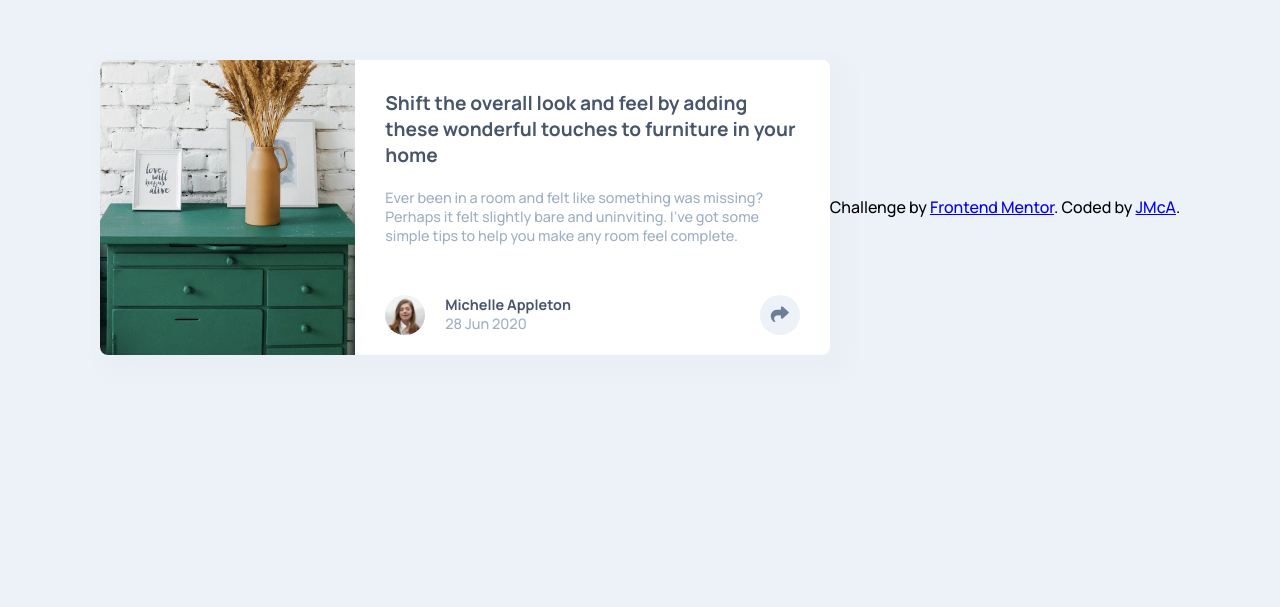
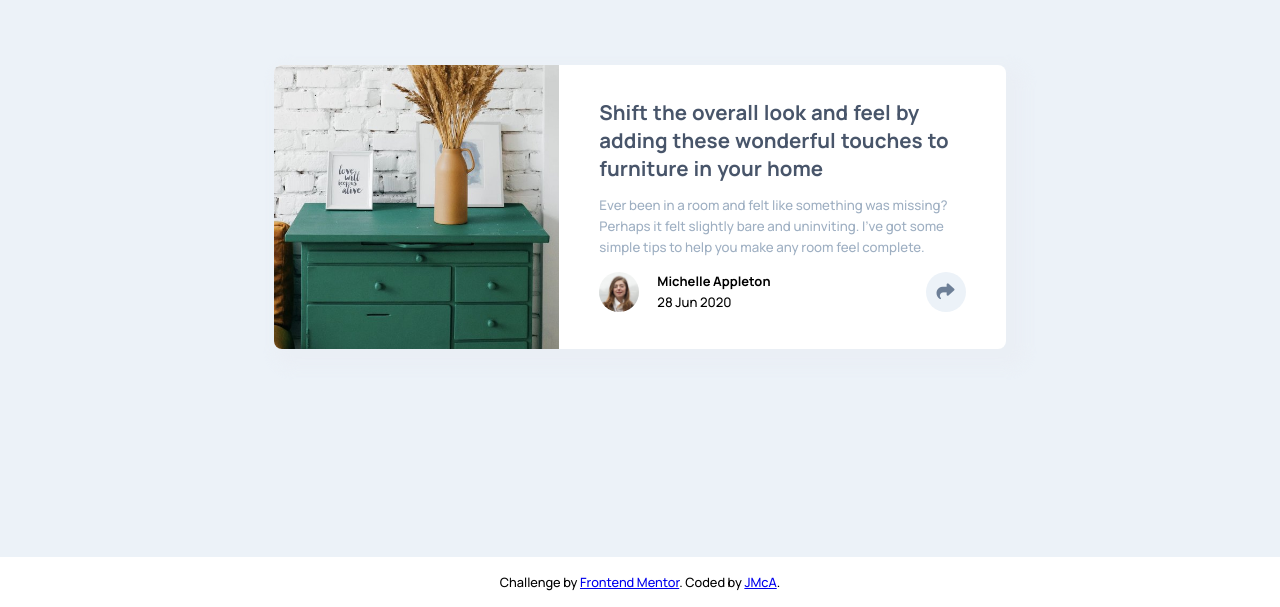
Before and after one commit to JMcAleenon01/article-preview-component, a plain HTML site: page index.html in a window 1280 px wide. Shown: the part 193-800 px from the top of the page. Drawn offline with Linux system fonts and the light colour scheme.

Commit message:
Updating style.css for responsiveness
Elaborated in last commit on this.

```diff
--- a/css/style.css
+++ b/css/style.css
@@ -21,8 +21,8 @@ body {
 }
 
 main {
-    width: 330px;
-    min-height: 280px;
+    width: 20.5rem;
+    min-height: 32.4rem;
     box-shadow: 10px 10px 13px 9px rgba(234, 237, 244, 0.75);
     -webkit-box-shadow: 10px 10px 13px 9px rgba(234, 237, 244, 0.75);
     -moz-box-shadow: 10px 10px 13px 9px rgba(234, 237, 244, 0.75);
@@ -32,29 +32,37 @@ main {
     border-radius: 0.5rem;
 }
 
+header {
+    height: 12.5rem;
+}
+
 header img {
+    height: 100%;
     width:100%;
     border-radius: 0.5rem 0.5rem 0 0;
 }
 
+section {
+    margin-bottom: 15px;
+}
 
 section, footer {
-    padding: 10px 30px;
+    padding: 0px 32px;
 }
 
-section h1, section h2 {
-    margin: 20px 0;
-}
-
-h1 {
-    font-size: 1.2rem;
+section h1 {
+    margin-top: 37px;
+    font-size: 1rem;
+    word-spacing: 1px;
     font-weight: 700;
     color: var(--VeryDarkGrayishBlue);
 }
 
-h2 {
-    font-size: 0.9rem;
+section h2 {
+    margin-top: 17px;
+    font-size: 0.84rem;
     font-weight: 500;
+    line-height: 1.55;
     color: var(--GrayishBlue);
 }
 
@@ -63,8 +71,8 @@ footer {
     display: flex;
     flex-direction: row;
     justify-content: space-between;
-    padding-top: 20px;
-    padding-bottom: 20px;
+    padding-bottom: 25px;
+    padding-top: 20px
 }
 
 footer img , footer button{
@@ -79,7 +87,7 @@ footer img , footer button{
 }
 
 .author img {
-    margin-right: 20px;
+    margin-right: 18px;
 }
 
 .author-text {
@@ -88,13 +96,19 @@ footer img , footer button{
 
 
 footer h1, footer h2 {
-    font-size: 0.9rem;
+
     flex-direction: column;
     font-weight: 500;
 }
 
 footer h1 {
+    font-size: 0.81rem;
     font-weight: 700;
+}
+
+footer h2 {
+    margin-top: 3px;
+    font-size: 0.82rem;
 }
 
 footer button {
@@ -121,6 +135,7 @@ footer button i {
     width: 100%;
     padding: 10px;
     border-radius: 0 0 0.5rem 0.5rem;
+    box-sizing: border-box;
 }
 
 .share-links img, .share-links p {
@@ -140,12 +155,14 @@ footer button i {
 
 @media only screen and (min-width: 600px) {
     main {
-        width: 730px;
+        min-height: 17.7rem;
+        width: 45.7rem;
         flex-direction: row;
     }
 
     header {
-        width: 35%;
+        height: auto;
+        width: 41.5%;
     }
 
     header img {
@@ -158,6 +175,25 @@ footer button i {
         width: 65%;
     }
 
+    section, footer {
+        padding: 0px 40px;
+    }
+
+
+    section h1 {
+        font-size: 1.28rem;
+        font-weight: 700;
+        color: var(--VeryDarkGrayishBlue);
+        margin:33px 0 13px 0;
+    }
+
+    section h2 {
+        font-size: 0.83rem;
+        margin-top:0;
+        font-weight: 500;
+        color: var(--GrayishBlue);
+    }
+
     .share-links {
         border-radius: 0.5rem;
         position: absolute;
@@ -166,7 +202,7 @@ footer button i {
         width: 248px;
         justify-content: center;
         align-items: center;
-        left: 63.5%;
+        left: 58.6%;
         top: -70px;
         display: none;
     }
@@ -181,6 +217,16 @@ footer button i {
         height: 15px;
         background: #47566b;
     }
+
+
+    footer {
+        position: relative;
+        display: flex;
+        flex-direction: row;
+        justify-content: space-between;
+        padding-top: 0px;
+        padding-bottom: 0px;
+    }
 }
 
 .share-link-show {
@@ -191,3 +237,15 @@ footer button i {
     background-color: var(--GrayishBlue);
     color: white;
 }
+
+
+.attribution {
+width: 100%;
+text-align: center;
+margin-top: 1em;
+padding: 1rem 0;
+position: absolute;
+bottom: 0;
+font-size: .8rem;
+background: white;
+}
```
